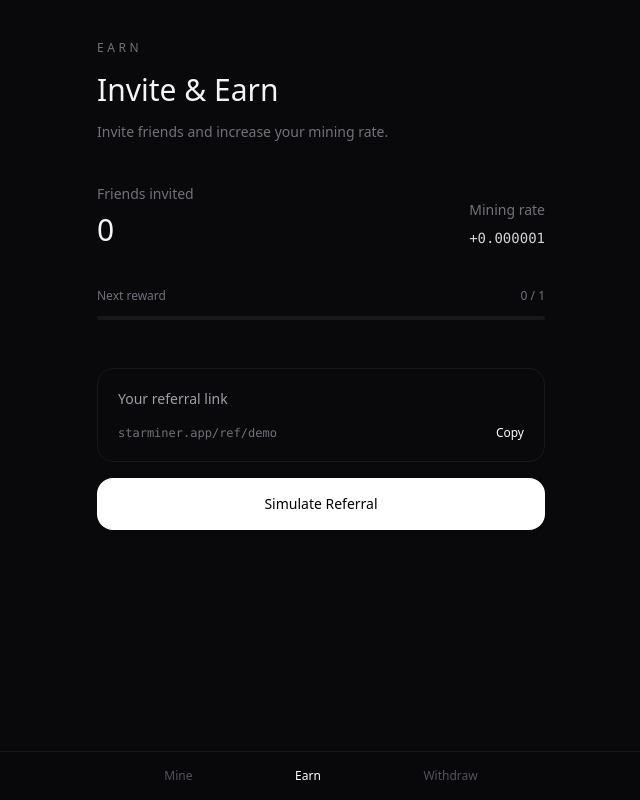
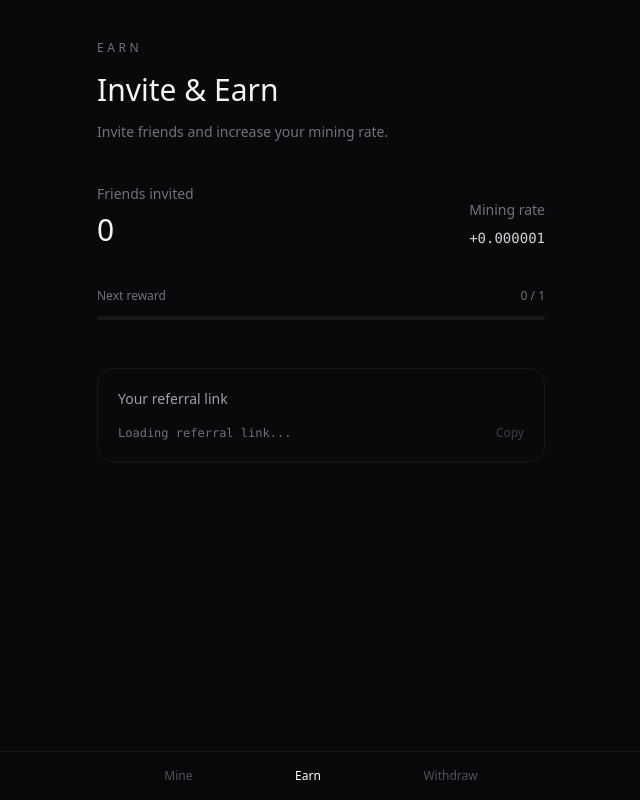
Before and after one commit to arashKazerouni/star-miner, a Next.js app: page /earn in a window 1280 px wide. Shown: the whole page, without its empty margins (319-959 px from the left). Built offline with nearby package versions, Linux system fonts and the light colour scheme; no server answers.

Commit message:
Make referral links real

```diff
--- a/app/earn/page.tsx
+++ b/app/earn/page.tsx
@@ -1,16 +1,29 @@
 "use client";
 
+import { useState } from "react";
 import { useUser } from "@/context/UserContext";
 import BottomNav from "@/components/navigation/BottomNav";
 import ReferralStats from "@/components/referrals/ReferralStats";
 import ReferralProgress from "@/components/referrals/ReferralProgress";
-import { calculateMiningRate, getNextReferralTarget } from "@/lib/referrals";
+import { getNextReferralTarget } from "@/lib/referrals";
 
 export default function EarnPage() {
-  const { user, addReferral } = useUser();
+  const { user } = useUser();
+  const [copied, setCopied] = useState(false);
   const referrals = user.referrals;
   const miningRate = user.miningRate;
   const nextTarget = getNextReferralTarget(referrals);
+  const referralLink =
+    user.referralCode && typeof window !== "undefined"
+      ? `${window.location.origin}/?ref=${user.referralCode}`
+      : "";
+
+  async function copyReferralLink() {
+    if (!referralLink) return;
+    await navigator.clipboard.writeText(referralLink);
+    setCopied(true);
+    setTimeout(() => setCopied(false), 1500);
+  }
 
   return (
     <main className="min-h-screen bg-zinc-950 px-6 py-10 pb-24 text-zinc-100">
@@ -24,7 +37,6 @@ export default function EarnPage() {
         </p>
 
         <ReferralStats referrals={referrals} miningRate={miningRate} />
-
         <ReferralProgress referrals={referrals} target={nextTarget} />
 
         <div className="mt-12 rounded-2xl border border-zinc-900 p-5">
@@ -32,19 +44,19 @@ export default function EarnPage() {
 
           <div className="mt-4 flex items-center justify-between gap-4">
             <code className="truncate text-xs text-zinc-500">
-              starminer.app/ref/demo
+              {referralLink || "Loading referral link..."}
             </code>
 
-            <button className="shrink-0 text-xs text-white">Copy</button>
+            <button
+              type="button"
+              onClick={copyReferralLink}
+              disabled={!referralLink}
+              className="shrink-0 text-xs text-white disabled:text-zinc-700"
+            >
+              {copied ? "Copied" : "Copy"}
+            </button>
           </div>
         </div>
-
-        <button
-          onClick={addReferral}
-          className="mt-4 w-full rounded-2xl bg-white py-4 text-sm font-medium text-black transition hover:bg-zinc-200 active:scale-[0.98]"
-        >
-          Simulate Referral
-        </button>
       </div>
 
       <BottomNav />
```
